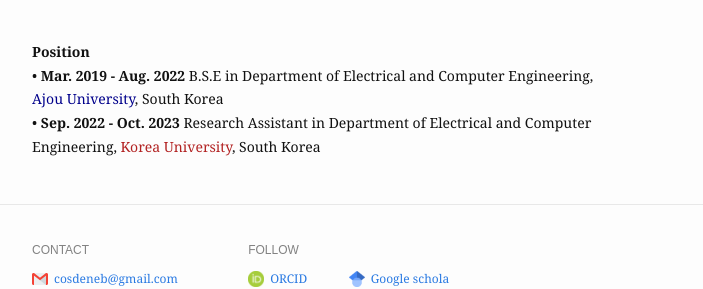
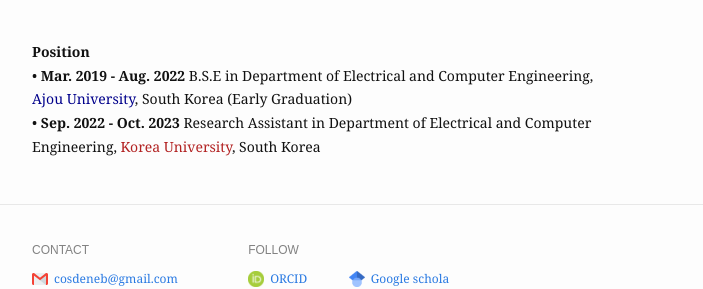
Before and after one commit to cosdeneb/cosdeneb.github.io, a Jekyll site: the page built from index.md, in a window 1280 px wide. Shown: the part 374-663 px from the top of the page, without its empty margins (288-991 px from the left). Built offline with Jekyll 4.4.1, drawn with Linux system fonts in a browser that asks for light colours.

Commit message:
Update index.md

```diff
--- a/index.md
+++ b/index.md
@@ -22,7 +22,7 @@ profile_picture:
   <b>Position</b>
   <br/>
   • <b>Mar. 2019 - Aug. 2022</b> B.S.E in Department of Electrical and Computer Engineering,<br/>
-  <font color='#00008b'>Ajou University</font>, South Korea
+  <font color='#00008b'>Ajou University</font>, South Korea (Early Graduation)
   <br/>
   • <b>Sep. 2022 - Oct. 2023</b> Research Assistant in Department of Electrical and Computer Engineering, <font color='#b22222'>Korea University</font>, South Korea
 </p>
```
